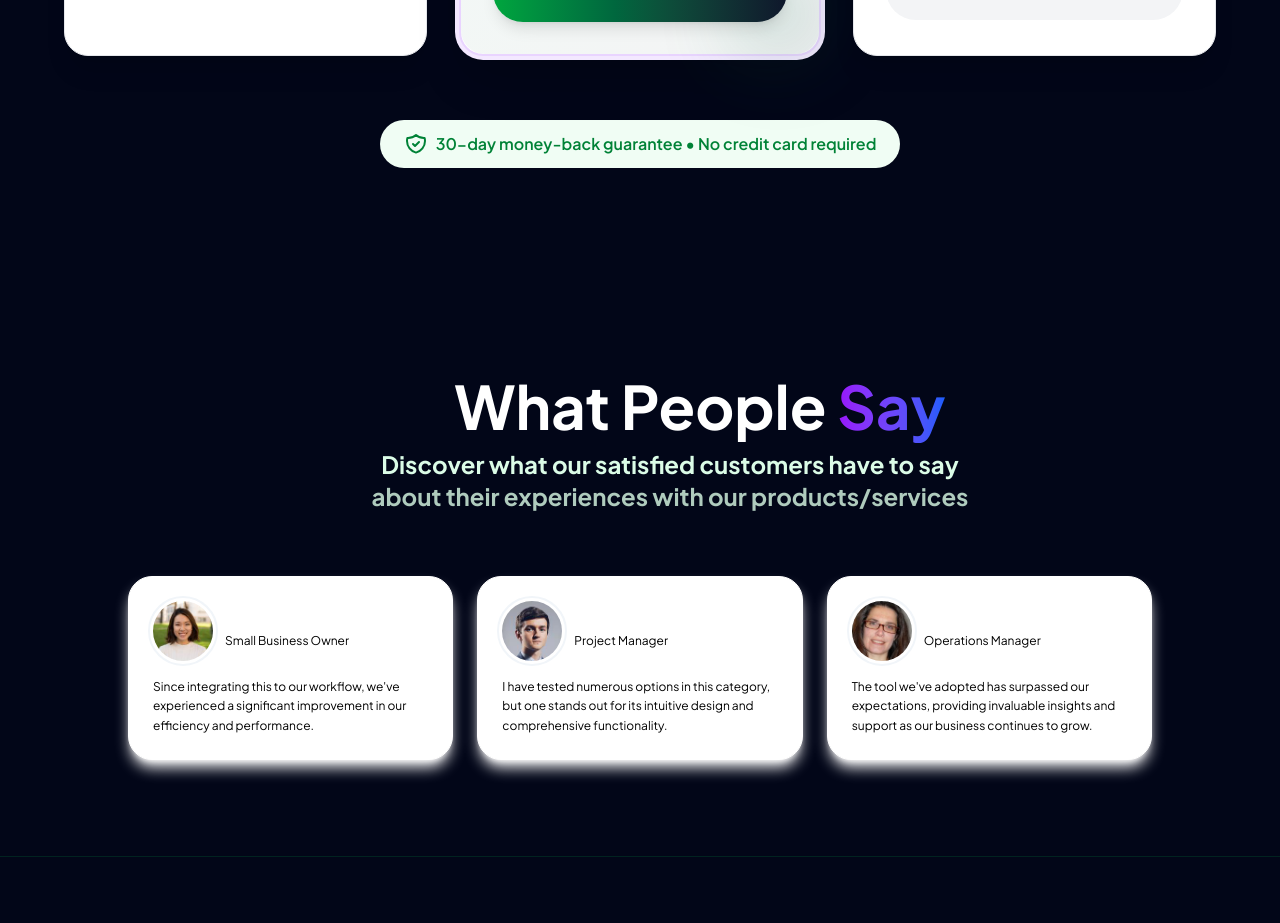
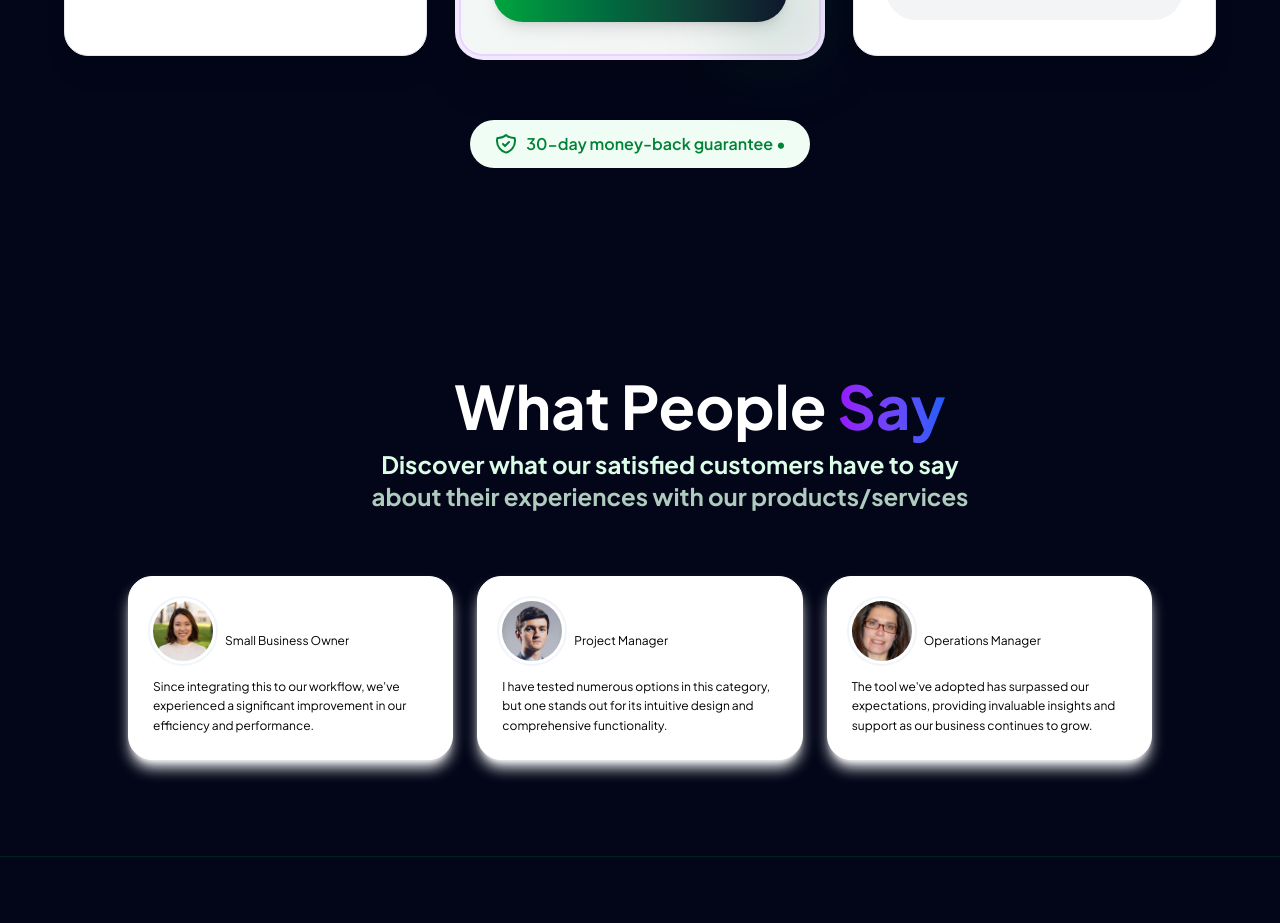
Before and after one commit to Agni133/MeetingMind---AI-Meeting-Intelligence-Platform, a React (Vite) app: page / in a window 1280 px wide. Shown: the part 2980-3903 px from the top of the page. Built offline with nearby package versions, Linux system fonts and the light colour scheme; no server answers.

Commit message:
updated pricing

```diff
--- a/src/components/landing/Pricing.tsx
+++ b/src/components/landing/Pricing.tsx
@@ -77,7 +77,7 @@ const Pricing: React.FC = () => {
             animate={isInView ? { opacity: 1, scale: 1 } : {}}
             className="inline-block px-4 py-2 bg-purple-100 text-green-600 rounded-full text-sm font-semibold mb-4"
           >
-             Pricing Plans
+            Pricing Plans
           </motion.span>
           <h2 className="text-4xl md:text-6xl font-bold text-white mb-6 ">
             Choose your{' '}
@@ -203,7 +203,7 @@ const Pricing: React.FC = () => {
             <svg className="w-6 h-6" fill="none" stroke="currentColor" viewBox="0 0 24 24">
               <path strokeLinecap="round" strokeLinejoin="round" strokeWidth="2" d="M9 12l2 2 4-4m5.618-4.016A11.955 11.955 0 0112 2.944a11.955 11.955 0 01-8.618 3.04A12.02 12.02 0 003 9c0 5.591 3.824 10.29 9 11.622 5.176-1.332 9-6.03 9-11.622 0-1.042-.133-2.052-.382-3.016z" />
             </svg>
-            <span className="font-semibold">30-day money-back guarantee • No credit card required</span>
+            <span className="font-semibold">30-day money-back guarantee •</span>
           </div>
         </motion.div>
       </div>
```
